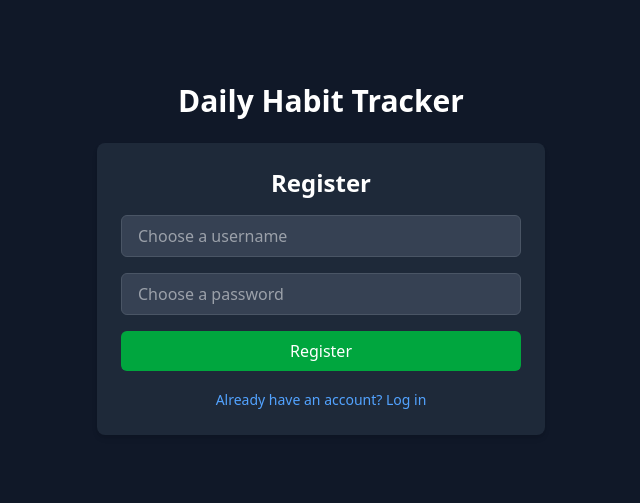
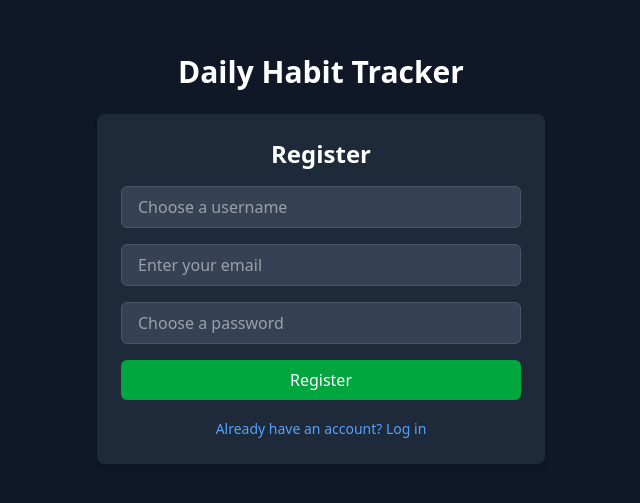
Before and after one commit to ryangholland/habit-tracker, a React (Vite) app: page /register in a window 1280 px wide. Shown: the part 141-644 px from the top of the page, without its empty margins (319-959 px from the left). Built offline with nearby package versions, Linux system fonts and the light colour scheme; no server answers.

Commit message:
feat: update Register to accept 3 fields - username, email, password

```diff
--- a/src/pages/Register.jsx
+++ b/src/pages/Register.jsx
@@ -5,13 +5,14 @@ import { useNavigate } from "react-router-dom";
 function Register() {
   const { register } = useContext(AuthContext);
   const [username, setUsername] = useState("");
+  const [email, setEmail] = useState("");
   const [password, setPassword] = useState("");
   const navigate = useNavigate();
 
   const handleSubmit = (e) => {
     e.preventDefault();
-    if (username.trim() && password.trim()) {
-      const success = register(username.trim(), password.trim());
+    if (username.trim() && email.trim() && password.trim()) {
+      const success = register(username.trim(), email.trim(), password.trim());
       if (success) navigate("/");
     }
   };
@@ -33,6 +34,13 @@ function Register() {
           placeholder="Choose a username"
           value={username}
           onChange={(e) => setUsername(e.target.value)}
+          className="w-full px-4 py-2 rounded-md border border-gray-300 dark:border-gray-600 bg-white dark:bg-gray-700 text-black dark:text-white"
+        />
+        <input
+          type="email"
+          placeholder="Enter your email"
+          value={email}
+          onChange={(e) => setEmail(e.target.value)}
           className="w-full px-4 py-2 rounded-md border border-gray-300 dark:border-gray-600 bg-white dark:bg-gray-700 text-black dark:text-white"
         />
         <input
```
